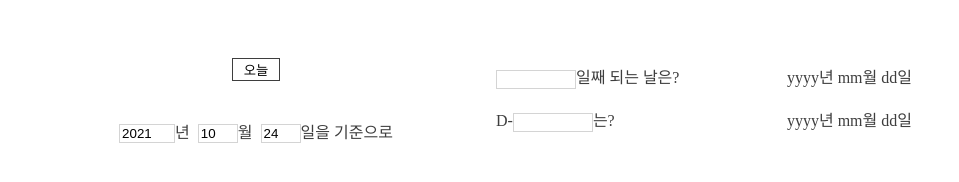
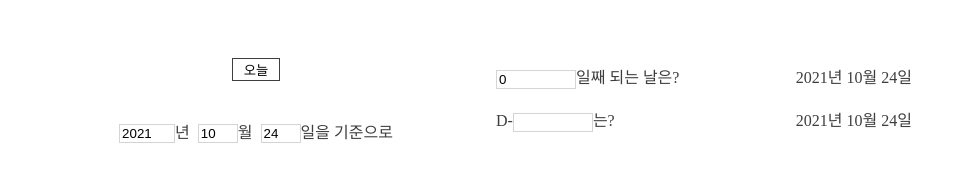
Before and after one commit to WE-SOPT-29th-Web-Part/Soryeong-Kim, a React (Create React App) app in the folder calcdday/: page / in a window 1280 px wide. Shown: the part 313-495 px from the top of the page, without its empty margins (160-1119 px from the left). Built offline with nearby package versions, Linux system fonts and the light colour scheme; a web font is replaced by a local one.

Commit message:
:tada:feat: D+day 기능 추가

```diff
--- a/calcdday/src/components/main/DateResult.jsx
+++ b/calcdday/src/components/main/DateResult.jsx
@@ -1,19 +1,45 @@
-import React from 'react';
+import React, { useEffect, useState } from 'react';
 import styled from 'styled-components';
 
-const DateResult = () => {
+const DateResult = ({ year, month, date }) => {
+  const [dayCount, setDayCount] = useState(0);
+  const [resultDate, setResultDate] = useState(`${year}년 ${month}월 ${date}일`);
+
+  const handleChange = e => {
+    const inputValue = e.target.value;
+    setDayCount(inputValue);
+    returnResult(inputValue);
+  };
+
+  const returnResult = value => {
+    const newDate = new Date();
+    newDate.setFullYear(Number(year));
+    newDate.setMonth(Number(month) - 1);
+    newDate.setDate(Number(date) + Number(value));
+
+    const result = `${newDate.getFullYear()}년 ${newDate.getMonth() + 1}월 ${newDate.getDate()}일`;
+
+    setResultDate(result);
+  };
+
+  useEffect(() => {
+    returnResult(dayCount);
+  }, [year, month, date]);
+
   return (
     <Wrapper>
       <ColWrapper>
-        <Input />
+        <Input type="number" value={dayCount} onChange={handleChange} />
         일째 되는 날은?
-        <Result>yyyy년 mm월 dd일</Result>
+        <Result>{resultDate}</Result>
       </ColWrapper>
       <ColWrapper>
         D-
         <Input />
         는?
-        <Result>yyyy년 mm월 dd일</Result>
+        <Result>
+          {year}년 {month}월 {date}일
+        </Result>
       </ColWrapper>
     </Wrapper>
   );
```
